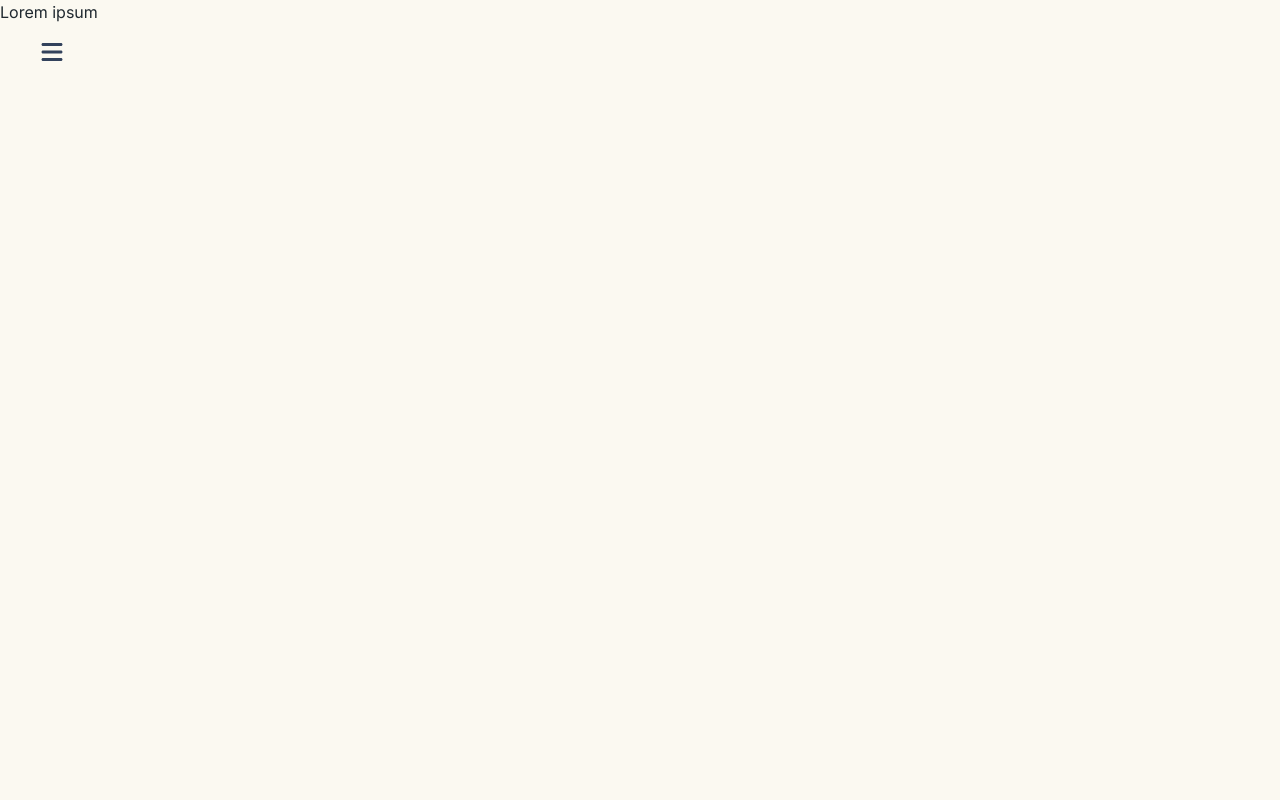
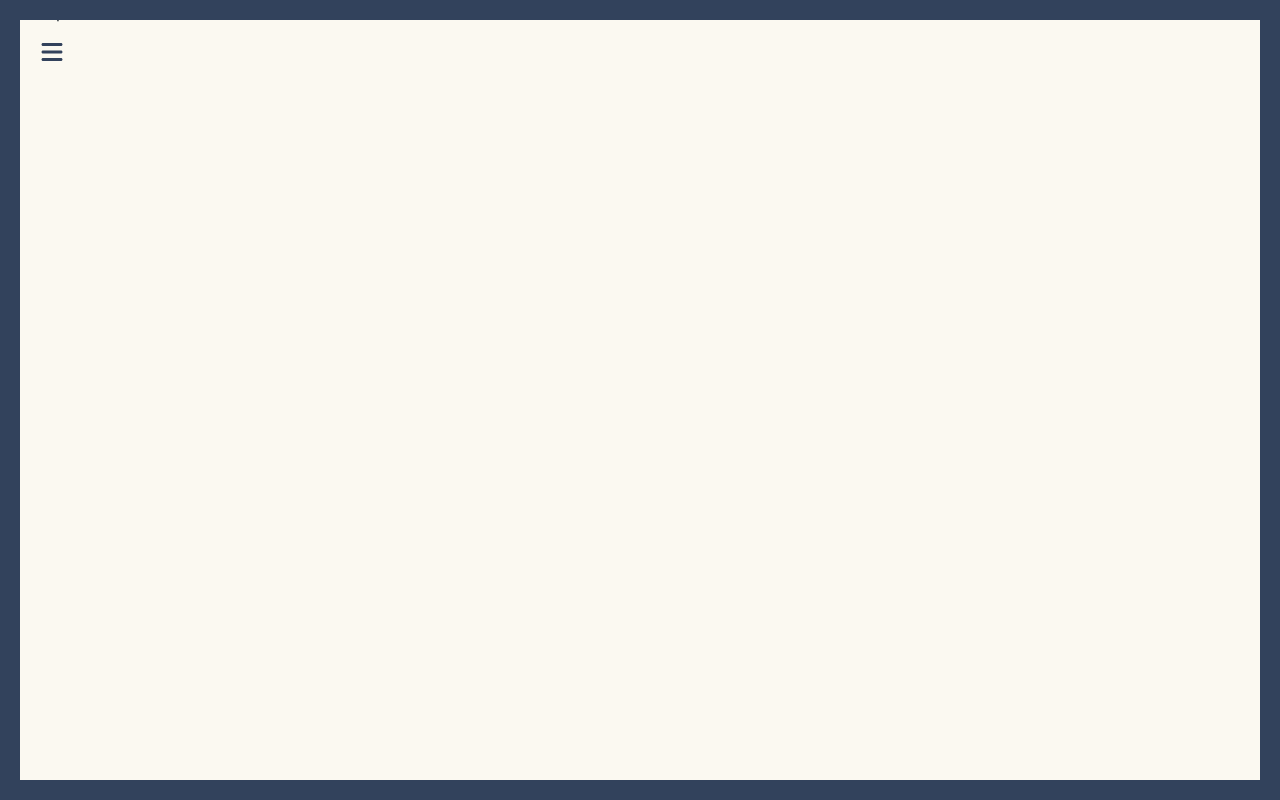
Before and after one commit to mdefeo/mdefeo.github.io, a Next.js app: page / in a window 1280 px wide. Built offline with nearby package versions, Linux system fonts and the light colour scheme.

Commit message:
Border animation

```diff
--- /dev/null
+++ b/src/animations/borderAnimation.ts
@@ -0,0 +1,67 @@
+import { gsap } from "gsap";
+import { ANIMATION_DURATION, FINAL_WIDTH, FINAL_HEIGHT, EASE, END_BORDER_CLASS } from "@/config/constants/animation"; // Import constants
+
+export const animateBorders = (callback: () => void, iconRef: React.RefObject<SVGSVGElement>, buttonRef: React.RefObject<HTMLButtonElement>) => {
+  const borders = {
+    top: document.querySelector('.border-top') as HTMLElement | null,
+    right: document.querySelector('.border-right') as HTMLElement | null,
+    bottom: document.querySelector('.border-bottom') as HTMLElement | null,
+    left: document.querySelector('.border-left') as HTMLElement | null,
+  };
+
+  if (borders.top && borders.right && borders.bottom && borders.left) {
+    gsap.to([borders.top, borders.right, borders.bottom, borders.left], {
+      duration: ANIMATION_DURATION,
+      opacity: 1,
+      ease: EASE,
+    });
+
+    gsap.to(borders.top, {
+      duration: ANIMATION_DURATION,
+      width: FINAL_WIDTH,
+      ease: EASE,
+      onComplete: () => {
+        gsap.to(borders.right, {
+          duration: ANIMATION_DURATION,
+          height: FINAL_HEIGHT,
+          ease: EASE,
+          onComplete: () => {
+            gsap.to(borders.bottom, {
+              duration: ANIMATION_DURATION,
+              width: FINAL_WIDTH,
+              ease: EASE,
+              transformOrigin: "right center",
+              onComplete: () => {
+                gsap.to(borders.left, {
+                  duration: ANIMATION_DURATION,
+                  height: FINAL_HEIGHT,
+                  ease: "sine.in",
+                  onComplete: () => {
+                    gsap.to([borders.top, borders.right, borders.bottom, borders.left], {
+                      duration: 0.2,
+                      onComplete: () => {
+                        borders.top?.classList.add(END_BORDER_CLASS);
+                        borders.right?.classList.add(END_BORDER_CLASS);
+                        borders.bottom?.classList.add(END_BORDER_CLASS);
+                        borders.left?.classList.add(END_BORDER_CLASS);
+                      },
+                    });
+                  }
+                });
+              }
+            });
+          }
+        });
+      }
+    });
+  }
+
+  // Also, trigger opacity change for the button and icon after the borders are complete
+  if (iconRef.current && buttonRef.current) {
+    gsap.fromTo(
+      [iconRef.current, buttonRef.current],
+      { opacity: 0 }, // Start with opacity 0
+      { opacity: 1, duration: 1.5, ease: "power2.out" } // Animate to opacity 1
+    );
+  }
+};
--- a/src/app/layout.tsx
+++ b/src/app/layout.tsx
@@ -1,6 +1,7 @@
 import React from "react";
 import type { Metadata } from "next";
 import MainNavigation from "@/components/navigation/MainNavigation";
+import AnimationClient from "@/components/ui/AnimationClient";
 import "@/styles/globals.css";
 import "@/styles/accessibility.css";
 
@@ -18,6 +19,7 @@ export default function RootLayout({
     <html lang="en" data-theme="aTributeToSinclair">
       <body className="bg-secondary text-secondary-content">
         <MainNavigation />
+        <AnimationClient />
         <main>{children}</main>
       </body>
     </html>
--- /dev/null
+++ b/src/components/ui/AnimationClient.tsx
@@ -0,0 +1,24 @@
+"use client";
+
+import React, { useEffect, useState, useRef } from "react";
+import { animateBorders } from "@/animations/borderAnimation";
+import ViewportBorders from "@/components/ui/ViewportBorders";
+
+const AnimationClient: React.FC = () => {
+
+  const popoverButtonRef = useRef<HTMLButtonElement | null>(null);
+  const iconRef = useRef<SVGSVGElement | null>(null);
+
+  useEffect(() => {
+    animateBorders(() => {
+    }, iconRef, popoverButtonRef);
+  }, []);
+
+  return (
+    <>
+      <ViewportBorders />
+    </>
+  );
+};
+
+export default AnimationClient;
--- /dev/null
+++ b/src/components/ui/ViewportBorders.tsx
@@ -0,0 +1,32 @@
+"use client";
+
+import React, { useEffect, useRef } from "react";
+import { animateBorders } from "@/animations/borderAnimation";
+
+const ViewportBorders: React.FC = () => {
+const iconRef = useRef<SVGSVGElement>(null);
+const buttonRef = useRef<HTMLButtonElement>(null);
+
+useEffect(() => {
+    if (
+      document.querySelector('.border-top') &&
+      document.querySelector('.border-right') &&
+      document.querySelector('.border-bottom') &&
+      document.querySelector('.border-left')
+    ) {
+    animateBorders(() => {
+    }, iconRef, buttonRef);
+    }
+  }, []);
+
+  return (
+    <>
+      <div className="border-top sm:w-[5vw] md:w-[10vw] lg:w-[15vw]"></div>
+      <div className="border-right sm:h-[5vh] md:h-[10vh] lg:h-[15vh]"></div>
+      <div className="border-bottom sm:w-[5vw] md:w-[10vw] lg:w-[15vw]"></div>
+      <div className="border-left sm:h-[5vh] md:h-[10vh] lg:h-[15vh]"></div>
+    </>
+  );
+};
+
+export default ViewportBorders;
--- a/src/styles/globals.css
+++ b/src/styles/globals.css
@@ -36,3 +36,52 @@ nav {
 h1, h2, h3, h4, h5, h6 {
   font-family: 'Bricolage Grotesque', sans-serif;
 }
+
+/* Initial Border Styling Using Tailwind */
+div[class^="border-"] {
+  @apply absolute bg-neutral w-3 h-3 z-10 opacity-0;
+}
+
+.border-top {
+  @apply top-0 left-0 h-3 w-[10vw];
+}
+
+.border-right {
+  @apply top-0 right-0 w-3 h-[10vh];
+}
+
+.border-bottom {
+  @apply bottom-0 right-0 h-3 w-[10vw];
+}
+
+.border-left {
+  @apply bottom-0 left-0 w-3 h-[10vh];
+}
+
+/* Final state after the animation */
+.end-border {
+  @apply transition-all ease-in duration-300;
+}
+
+.end-border.border-top, .end-border.border-bottom {
+  @apply h-5;
+}
+
+.end-border.border-left, .end-border.border-right {
+  @apply w-5;
+}
+/* Keyframe for fading in */
+@keyframes fadeIn {
+  0% {
+    opacity: 0;
+  }
+  100% {
+    opacity: 1;
+  }
+}
+
+/* Apply animation to the button */
+.popover-button {
+  opacity: 0;
+  animation: fadeIn 1.5s ease-out 1.5s 1 forwards;
+}
```
Also changed, not shown: src/types/AnimationInterfaces.ts (added, +19 -0 lines), src/utils/AnimationInterfaces.ts (added, +19 -0 lines).
